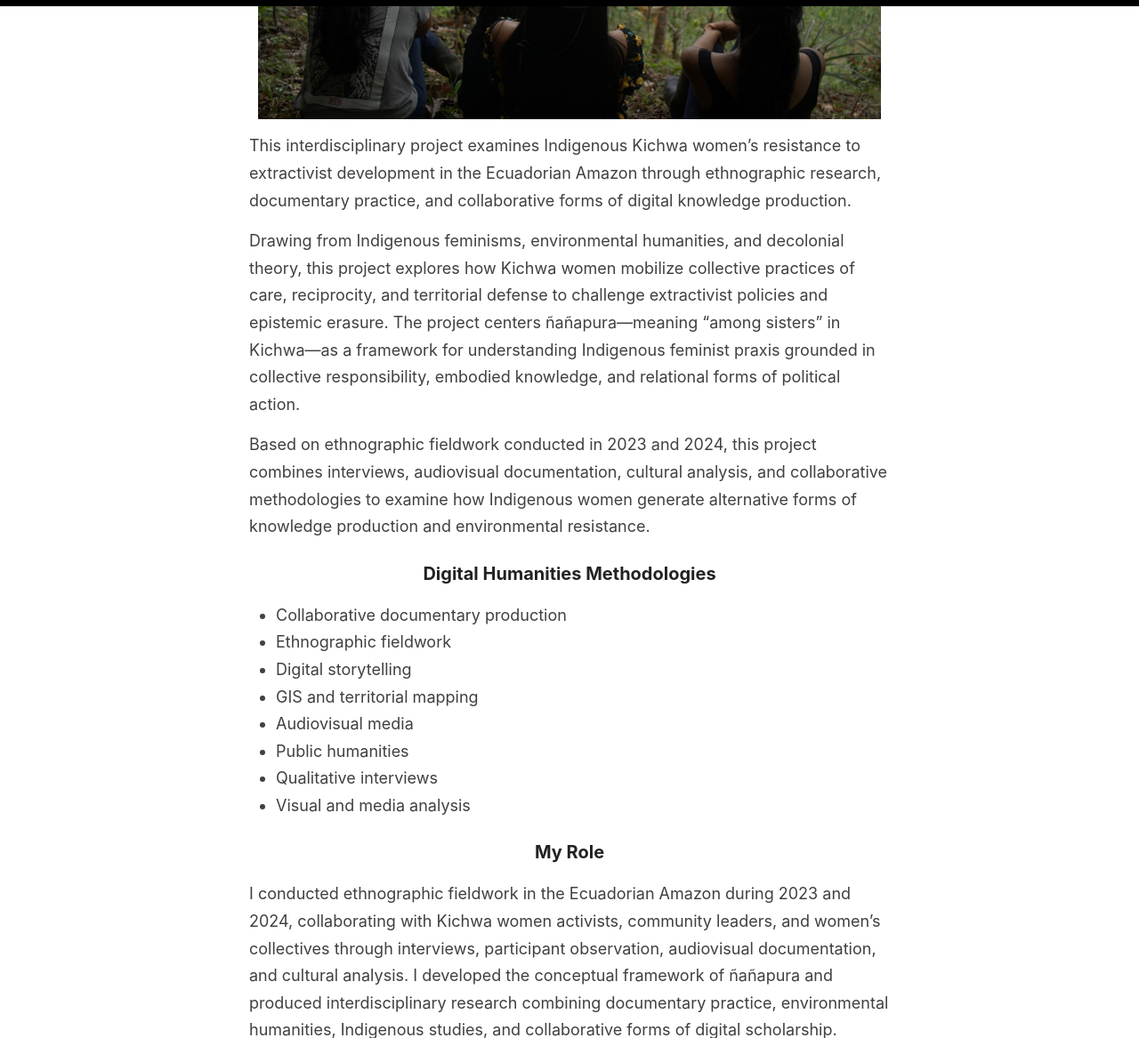
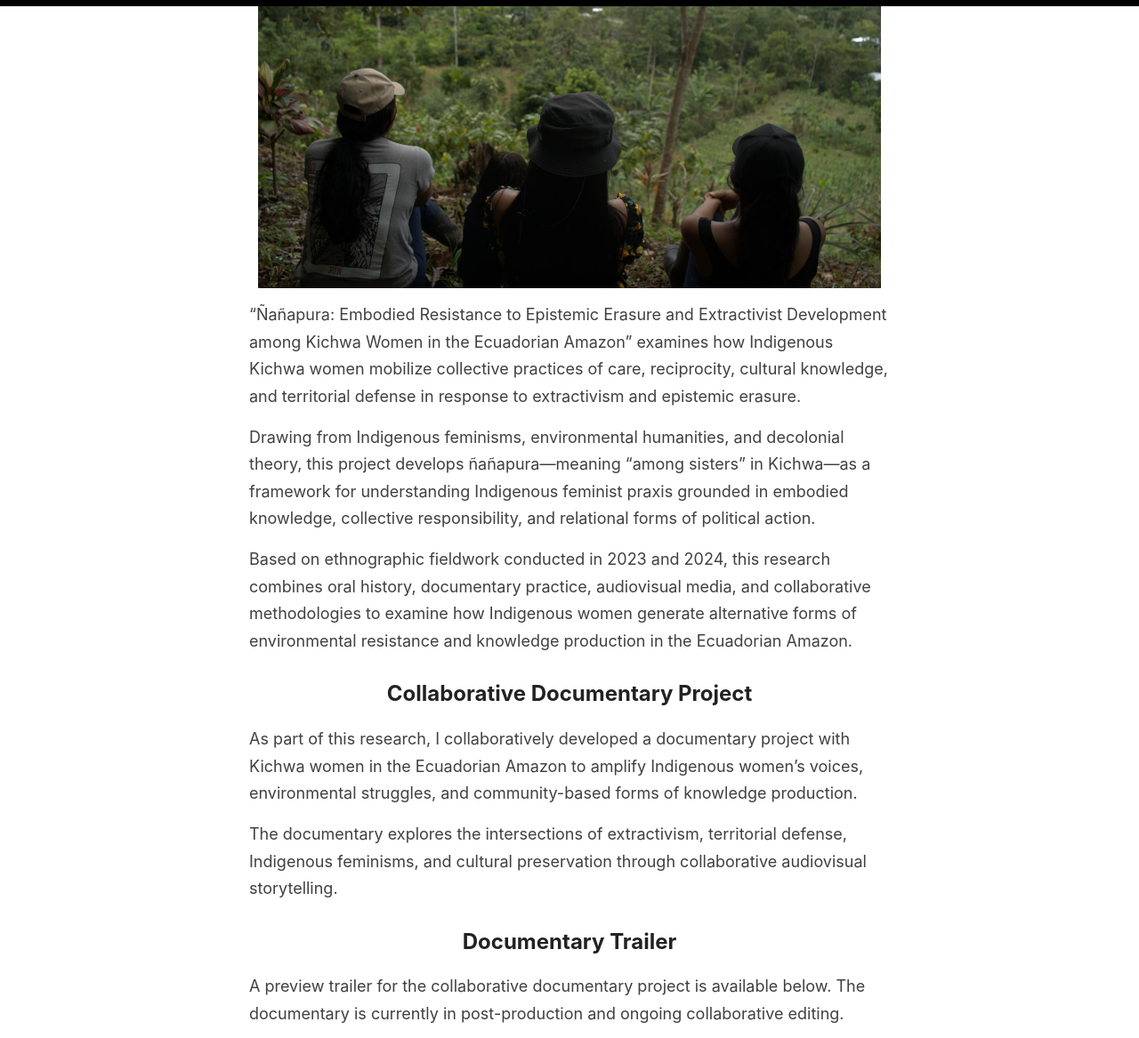
Before and after one commit to lulischmader/lulischmader.github.io, a Jekyll site: the page built from _pages/research.md, in a window 1280 px wide and 1400 px high, scrolled down 717 px, cut to the strip 0-1167 px from the top of the window. Shown: the whole strip at 89% size. Built offline with Jekyll 4.4.1, drawn with Linux system fonts in a browser that asks for light colours; some of the changed text lies outside the part shown.

Commit message:
Update research.md

```diff
--- a/_pages/research.md
+++ b/_pages/research.md
@@ -2,6 +2,12 @@
 layout: page
 title: Research
 permalink: /research/
+---
+
+# Research
+
+My research examines Indigenous women’s resistance to extractivist development, with particular attention to Indigenous sovereignty, environmental justice, decolonial feminist praxis, and collaborative forms of knowledge production.
+
 ---
 
 # Ñañapura: Embodied Resistance to Epistemic Erasure and Extractivist Development among Kichwa Women in the Ecuadorian Amazon
@@ -10,32 +16,19 @@
   <img src="/images/documentary_still_chagra.jpg" alt="Documentary still" width="700">
 </p>
 
-This interdisciplinary project examines Indigenous Kichwa women’s resistance to extractivist development in the Ecuadorian Amazon through ethnographic research, documentary practice, and collaborative forms of digital knowledge production.
+“Ñañapura: Embodied Resistance to Epistemic Erasure and Extractivist Development among Kichwa Women in the Ecuadorian Amazon” examines how Indigenous Kichwa women mobilize collective practices of care, reciprocity, cultural knowledge, and territorial defense in response to extractivism and epistemic erasure.
 
-Drawing from Indigenous feminisms, environmental humanities, and decolonial theory, this project explores how Kichwa women mobilize collective practices of care, reciprocity, and territorial defense to challenge extractivist policies and epistemic erasure. The project centers ñañapura—meaning “among sisters” in Kichwa—as a framework for understanding Indigenous feminist praxis grounded in collective responsibility, embodied knowledge, and relational forms of political action.
+Drawing from Indigenous feminisms, environmental humanities, and decolonial theory, this project develops ñañapura—meaning “among sisters” in Kichwa—as a framework for understanding Indigenous feminist praxis grounded in embodied knowledge, collective responsibility, and relational forms of political action.
 
-Based on ethnographic fieldwork conducted in 2023 and 2024, this project combines interviews, audiovisual documentation, cultural analysis, and collaborative methodologies to examine how Indigenous women generate alternative forms of knowledge production and environmental resistance.
+Based on ethnographic fieldwork conducted in 2023 and 2024, this research combines oral history, documentary practice, audiovisual media, and collaborative methodologies to examine how Indigenous women generate alternative forms of environmental resistance and knowledge production in the Ecuadorian Amazon.
 
-### Digital Humanities Methodologies
+## Collaborative Documentary Project
 
-- Collaborative documentary production
-- Ethnographic fieldwork
-- Digital storytelling
-- GIS and territorial mapping
-- Audiovisual media
-- Public humanities
-- Qualitative interviews
-- Visual and media analysis
+As part of this research, I collaboratively developed a documentary project with Kichwa women in the Ecuadorian Amazon to amplify Indigenous women’s voices, environmental struggles, and community-based forms of knowledge production.
 
-### My Role
+The documentary explores the intersections of extractivism, territorial defense, Indigenous feminisms, and cultural preservation through collaborative audiovisual storytelling.
 
-I conducted ethnographic fieldwork in the Ecuadorian Amazon during 2023 and 2024, collaborating with Kichwa women activists, community leaders, and women’s collectives through interviews, participant observation, audiovisual documentation, and cultural analysis. I developed the conceptual framework of ñañapura and produced interdisciplinary research combining documentary practice, environmental humanities, Indigenous studies, and collaborative forms of digital scholarship.
-
-### Collaborative Documentary Project
-
-As part of this research, I collaboratively developed a documentary project with Kichwa women in the Ecuadorian Amazon to amplify Indigenous women’s voices, environmental struggles, and community-based forms of knowledge production. The documentary explores the intersections of extractivism, territorial defense, Indigenous feminisms, and cultural preservation through audiovisual storytelling and collaborative media practices.
-
-### Documentary Trailer
+## Documentary Trailer
 
 A preview trailer for the collaborative documentary project is available below. The documentary is currently in post-production and ongoing collaborative editing.
 
@@ -56,27 +49,11 @@
      align="right"
      style="border-radius: 15px; margin-left: 25px; margin-bottom: 15px;">
 
-This project emerged from my intensive Kichwa language study in the Ecuadorian Amazon through the Foreign Language and Area Studies (FLAS) Fellowship funded by the U.S. Department of Education. The program included 140 hours of immersive language instruction and cultural engagement during the summers of 2023 and 2024.
+This project emerged from intensive Kichwa language study in the Ecuadorian Amazon through the Foreign Language and Area Studies (FLAS) Fellowship funded by the U.S. Department of Education during the summers of 2023 and 2024.
 
- [Visit The Kichwa Project Website](https://lulischmader.github.io/The-Kichwa-Project/)
+Through language immersion and community-based learning, this project examines the relationship between Indigenous language revitalization, cultural preservation, and collective memory in contemporary Kichwa communities. The project explores how Kichwa language practices sustain ancestral knowledge systems, cultural identity, and Indigenous epistemologies across changing social and political contexts.
 
-The project explores the relationship between Indigenous language revitalization, cultural preservation, and identity formation through experiential and community-based learning. Through language study and cultural immersion, this project examines how Kichwa language practices sustain ancestral knowledge systems, collective memory, and Indigenous epistemologies within contemporary social and political contexts.
-
-This experience also contributed to my broader research on Indigenous feminisms, environmental humanities, and collaborative methodologies in the Ecuadorian Amazon.
-
-### Digital Humanities Methodologies
-
-- Language documentation
-- Cultural immersion
-- Ethnographic observation
-- Public-facing scholarship
-- Indigenous language preservation
-- Collaborative research
-- Multimedia documentation
-
-### My Role
-
-As a FLAS Fellow, I participated in intensive Kichwa language instruction and cultural immersion in the Ecuadorian Amazon during the summers of 2023 and 2024. I documented my experiences through research notes, photography, footage, and public scholarship while developing linguistic and cultural competencies that continue to inform my interdisciplinary research and collaborative work with Indigenous communities.
+[Visit The Kichwa Project Website](https://lulischmader.github.io/The-Kichwa-Project/)
 
 ---
 
@@ -84,22 +61,6 @@
 
 This project examines the Kichwa diaspora community in Queens, New York, focusing on how Indigenous migrants and younger generations sustain cultural identity, language revitalization, and community formation outside of Ecuadorian territory.
 
-Drawing from sociolinguistics, migration studies, Indigenous studies, and digital humanities methodologies, this research explores how mobility shapes linguistic practices and identity formation among Kichwa-Ecuadorian-American communities navigating multilingual environments across English, Spanish, and Kichwa.
+Drawing from sociolinguistics, migration studies, Indigenous studies, and ethnographic research, this project explores how multilingual practices across English, Spanish, and Kichwa shape identity formation, intergenerational memory, and cultural continuity within transnational Indigenous communities.
 
-The project investigates how younger generations negotiate cultural continuity, intergenerational memory, and Indigenous identity while creating new forms of belonging within transnational and urban contexts. Building on Jan Blommaert’s concepts of “orders of indexicality” and “polycentrism,” this research analyzes how Kichwa diaspora communities challenge traditional linguistic and social categories by producing new cultural and communicative spaces.
-
-This project also examines the relationship between migration, intergenerational trauma, and Indigenous language revitalization, highlighting how younger Kichwa generations actively reclaim language, traditions, and ancestral knowledge as forms of cultural continuity and resistance.
-
-### Digital Humanities Methodologies
-
-- Qualitative interviews
-- Ethnographic research
-- Language documentation
-- Oral history
-- Migration and mobility studies
-- Public humanities
-- Community-based research
-
-### My Role
-
-I developed and conducted qualitative research with members of the Kichwa diaspora community in Queens, New York, focusing on language revitalization, identity formation, and intergenerational experiences of migration. Through interviews and ethnographic observation, I analyzed how multilingual practices and mobility contribute to the preservation and transformation of Indigenous identity in diasporic contexts.
+This research also examines how younger Kichwa generations reclaim language, traditions, and ancestral knowledge as forms of cultural continuity, belonging, and resistance within diasporic and urban contexts.
```
